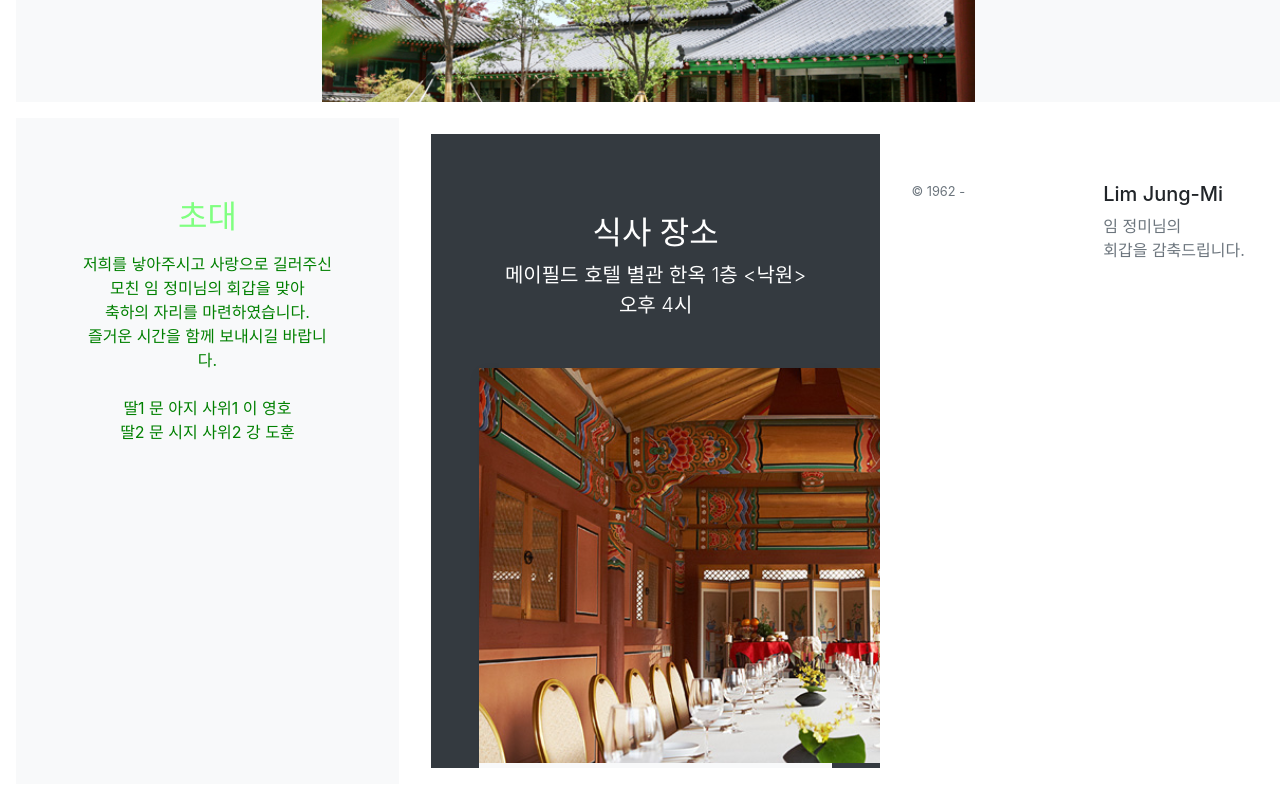
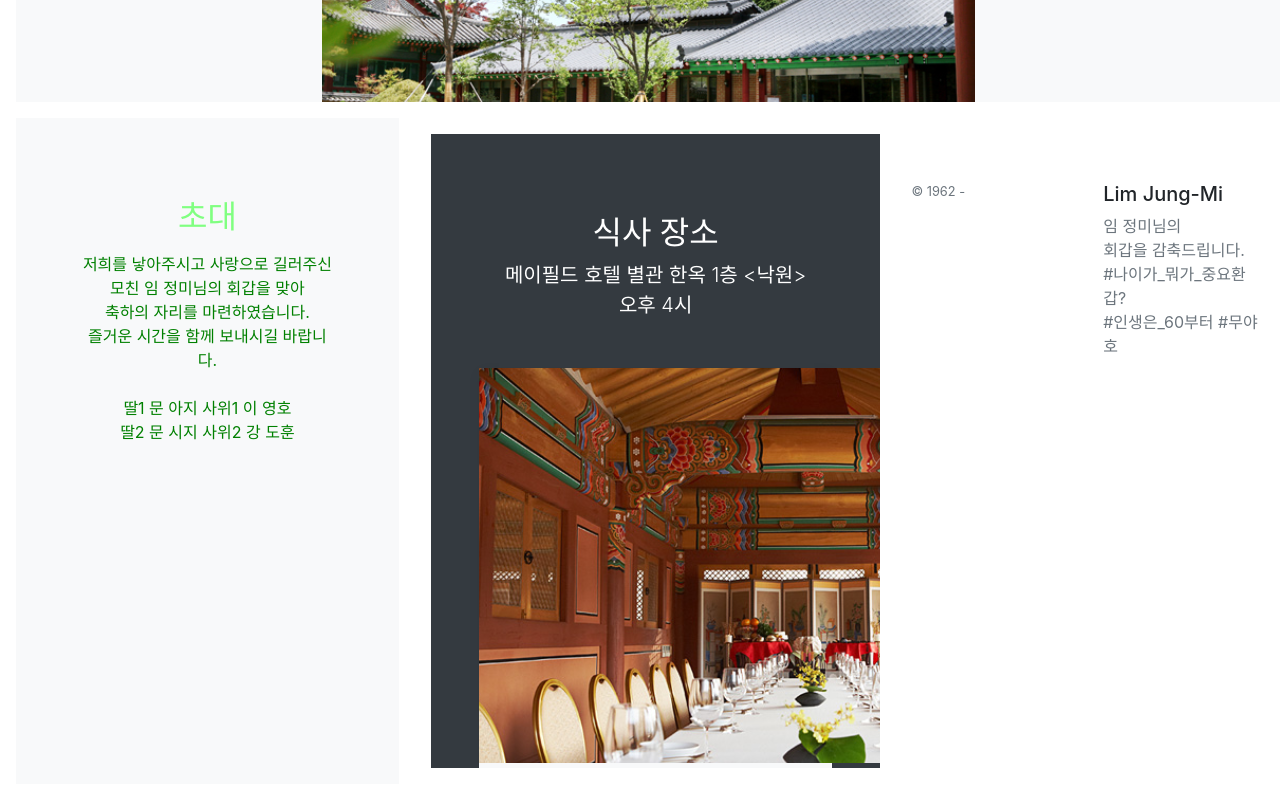
Before and after one commit to moonpower-2020/anniversary60, a plain HTML site: page index.html in a window 1280 px wide. Shown: the part 1061-1861 px from the top of the page. Drawn offline with nearby package versions, Linux system fonts and the light colour scheme.

Commit message:
Update index.html

```diff
--- a/index.html
+++ b/index.html
@@ -7,7 +7,7 @@
     <meta name="author" content="">
     <!-- link rel="icon" href="../../../../favicon.ico" -->
 
-    <title>Product example for Bootstrap</title>
+    <title>무야호 </title>
 
     <!-- Bootstrap core CSS -->
     <link href="./dist/css/bootstrap.min.css" rel="stylesheet">
@@ -87,7 +87,10 @@
           <h5>Lim Jung-Mi</h5>
           <ul class="list-unstyled text-small">
             <li><a class="text-muted" href="#">임 정미님의</a></li>
-            <li><a class="text-muted" href="#">회갑을 감축드립니다.</a></li>
+            <li><a class="text-muted" href="#">회갑을 감축드립니다. </a></li>
+            <li><a class="text-muted" href="#">#나이가_뭐가_중요환갑? </a></li>
+            <li><a class="text-muted" href="#">#인생은_60부터 #무야호</a></li>
+
           </ul>
         </div>
 
```
